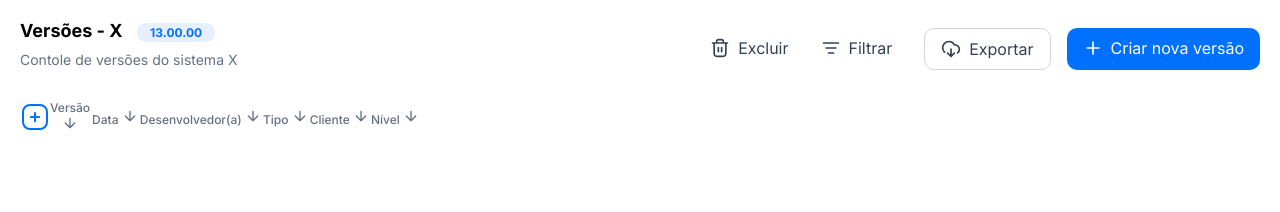
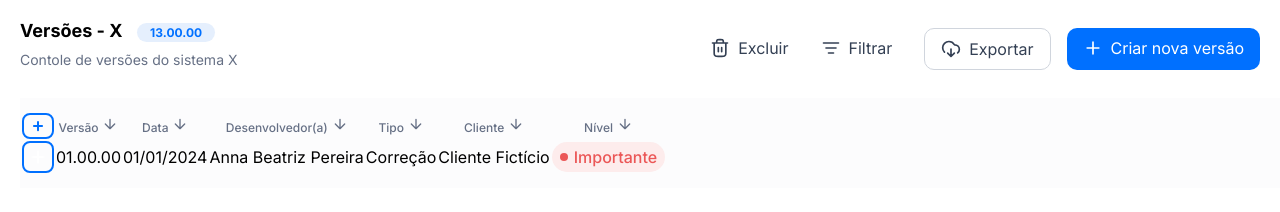
Before and after one commit to annabeatrizpereira/controle-de-versao, a plain HTML site: page index.html in a window 1280 px wide. Drawn offline with Linux system fonts and the light colour scheme.

Commit message:
continuing styling table

```diff
--- a/index.html
+++ b/index.html
@@ -6,6 +6,7 @@
     <link rel="icon" href="./images/icon-concept.svg">
     <title>Controle de Versões - Sistema</title>
     <link rel="stylesheet" href="styles.css">
+    <script src="./scripts.js"></script>
     <link rel="preconnect" href="https://fonts.googleapis.com">
     <link rel="preconnect" href="https://fonts.gstatic.com" crossorigin>
     <link href="https://fonts.googleapis.com/css2?family=Inter:opsz,wght@14..32,100..900&display=swap" rel="stylesheet">
@@ -51,25 +52,47 @@
                     <div class="button white"><img src="./images/plus-blue.svg" alt="plus icon blue"></div>
                 </th>
                 <th>
-                    <p>Versão</p>
+                    <small>Versão</small>
                     <img src="./images/arrow-down.svg" alt="arrow down icon">
                 </th>
                 <th>
-                    Data <img src="./images/arrow-down.svg" alt="arrow down icon">
+                    <small>Data</small>
+                    <img src="./images/arrow-down.svg" alt="arrow down icon">
                 </th>
                 <th>
-                    Desenvolvedor(a) <img src="./images/arrow-down.svg" alt="arrow down icon">
+                    <small>Desenvolvedor(a)</small>
+                    <img src="./images/arrow-down.svg" alt="arrow down icon">
                 </th>
                 <th>
-                    Tipo <img src="./images/arrow-down.svg" alt="arrow down icon">
+                    <small>Tipo</small>
+                    <img src="./images/arrow-down.svg" alt="arrow down icon">
                 </th>
                 <th>
-                    Cliente <img src="./images/arrow-down.svg" alt="arrow down icon">
+                    <small>Cliente</small>
+                    <img src="./images/arrow-down.svg" alt="arrow down icon">
                 </th>
                 <th>
-                    Nível <img src="./images/arrow-down.svg" alt="arrow down icon">
+                    <small>Nível</small>
+                    <img src="./images/arrow-down.svg" alt="arrow down icon">
                 </th>
                 <th></th>
+            </tr>
+
+            <tr>
+                <td>
+                    <div class="button white"><img src="./images/plus.svg" alt="plus icon white"></div>
+                </td>
+                <td>01.00.00</td>
+                <td>01/01/2024</td>
+                <td>Anna Beatriz Pereira</td>
+                <td>Correção</td>
+                <td>Cliente Fictício</td>
+                <td class="tag">
+                    <div class="important">
+                        <div class="circle"></div>
+                        Importante
+                    </div>
+                </td>
             </tr>
         </table>
     </main>
--- a/styles.css
+++ b/styles.css
@@ -8,12 +8,18 @@
 
 html {
     --white: #ffffff;
+    --medium-white: #fcfcfd;
+    --dark-white: #eaecf0;
     --black: #101828;
     --dark-gray: #344054;
     --medium-gray: #667085;
     --soft-gray: #D0D5DD;
     --blue: #0070FF;
     --soft-blue: #E5EFFD;
+    --red: #eb5757;
+    --soft-red: #FDECEC;
+    --orange: #f2994a;
+    --soft-orange: #FDFBEC;
 
     /* 1rem = 16px (User Agent) = 100% */
     font-size: 62.5%;
@@ -33,7 +39,7 @@ h1 {
     display: inline;
 }
 
-th {
+small {
     font-size: 1.2rem;
     font-weight: 500;
     color: var(--medium-gray);
@@ -116,3 +122,42 @@ header nav ul li a{
 header nav ul li a:hover{
     opacity: 70%;
 }
+
+/* table */
+table{
+    width: 100vw;
+    display: flex;
+    align-items: center;
+    justify-content: space-between;
+}
+
+table:first-child{
+    padding: 1.3rem 0;
+    background-color: var(--medium-white);
+}
+
+th {
+    align-items: center;
+    justify-content: center;
+}
+
+
+.circle {
+    width: 8px;
+    height: 8px;
+    background-color: var(--red);
+    border-radius: 50%;
+}
+
+.tag .important {
+    background-color: var(--soft-red);
+    color: var(--red);
+    font-weight: 500;
+    border-radius: 2rem;
+
+    display: flex;
+    align-items: center;
+    justify-content: center;
+    gap: .6rem;
+    padding: .5rem .8rem;
+}
```
